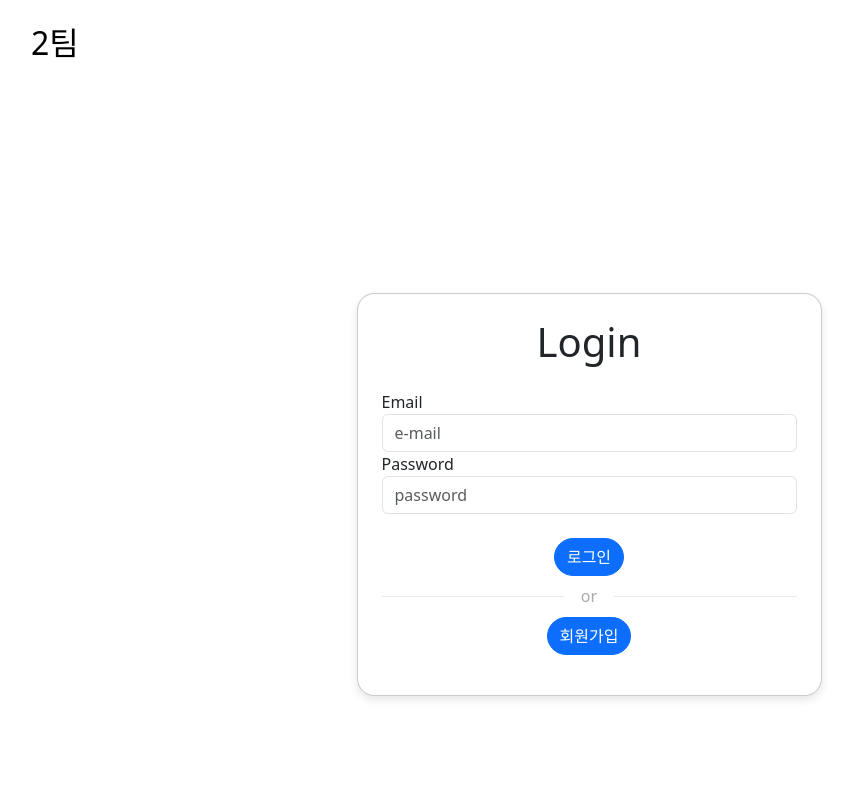
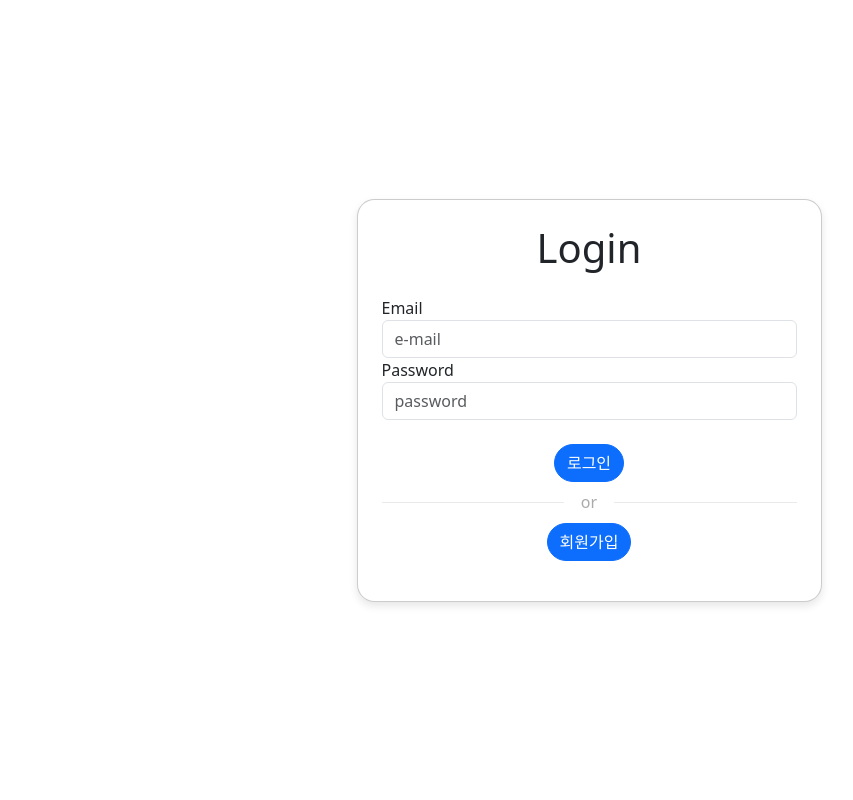
Before and after one commit to ckdwlsrh/household-budget-web, a Vue app: page /login in a window 1280 px wide. Shown: the top 800 px of the page, without its empty margins (51-904 px from the left). Built offline with nearby package versions, Linux system fonts and the light colour scheme.

Commit message:
refactor: 헤더와 네비게이션 부분 수정
- 로그인 페이지에 헤더와 네비게이션 영역이 나오지않도록 수정

- ESLint에 맞게 코드 변경

- issue: #11, #2

```diff
--- a/db.json
+++ b/db.json
@@ -12,6 +12,13 @@
       "email": "test@test.com",
       "password": "test",
       "username": "test계정",
+      "role": "user"
+    },
+    {
+      "id": "db0d",
+      "username": "ckdwls",
+      "email": "ckdwls6504@gmail.com",
+      "password": "test",
       "role": "user"
     }
   ],
--- a/src/components/Layouts/HeaderView.vue
+++ b/src/components/Layouts/HeaderView.vue
@@ -1,14 +1,10 @@
 <template>
-  <header class="bg-blue-600 text-white py-4">
+  <header class="bg-blue-600 text-white py-4" v-if="userStore.isLoggedIn">
     <div class="container">
       <div class="row">
-        <div class="text-2xl col-md-8" style="color: black"><h2 @click="">2팀</h2></div>
+        <div class="text-2xl col-md-8" style="color: black"><h2>2팀</h2></div>
         <div class="col-md-4 d-flex justify-content-end">
-          <template v-if="userStore.isLoggedIn">
-            <button @click="logOut()" class="bg-white text-black px-4 py-2 rounded">
-              로그아웃
-            </button>
-          </template>
+          <button @click="logOut()" class="bg-white text-black px-4 py-2 rounded">로그아웃</button>
         </div>
       </div>
     </div>
@@ -16,10 +12,7 @@
 </template>
 
 <script setup>
-import { RouterLink } from 'vue-router'
 import { onMounted } from 'vue'
-import { ref } from 'vue'
-import { useRouter } from 'vue-router'
 import { useUserStore } from '@/stores/userStore'
 
 const userStore = useUserStore()
--- a/src/components/Layouts/NavView.vue
+++ b/src/components/Layouts/NavView.vue
@@ -1,8 +1,7 @@
 <template>
-  <nav class="bg-gray-800 text-white">
+  <nav class="bg-gray-800 text-white" v-if="userStore.isLoggedIn">
     <div class="container">
       <div class="row">
-        <template v-if="userStore.isLoggedIn">
         <ul class="nav nav-pills nav-justified">
           <div class="nav-item">
             <RouterLink
@@ -33,7 +32,6 @@
             >
           </div>
         </ul>
-        </template>
       </div>
     </div>
   </nav>
@@ -41,8 +39,7 @@
 
 <script setup>
 import { RouterLink } from 'vue-router'
-import { onMounted, watch } from 'vue'
-import { ref } from 'vue'
+import { onMounted } from 'vue'
 import { useUserStore } from '@/stores/userStore'
 
 const userStore = useUserStore()
```
Lines whose indentation alone changed are shown as unchanged.
